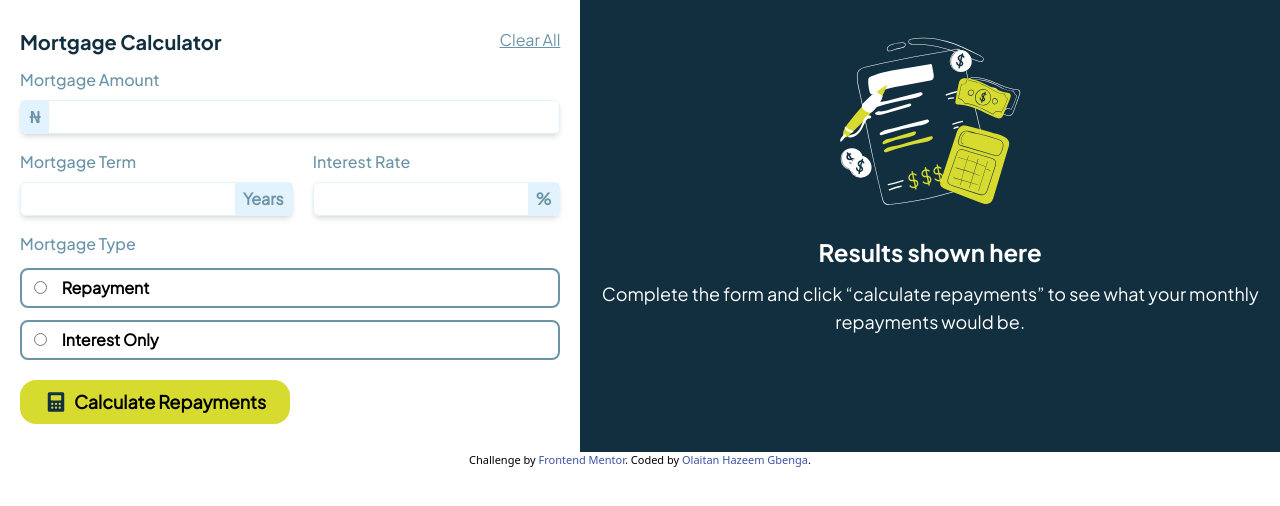
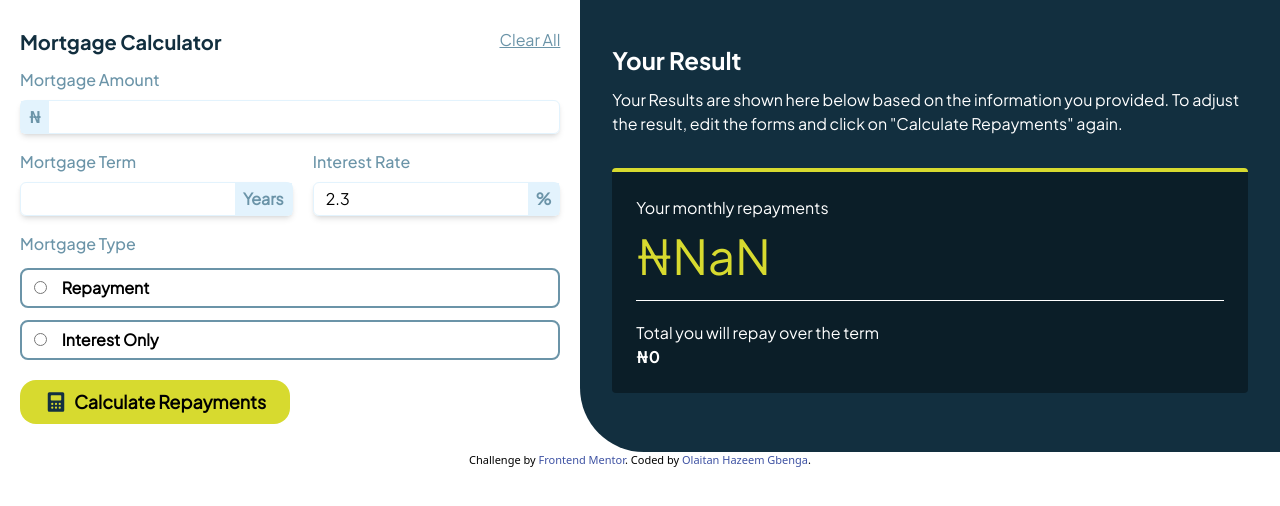
Before and after one commit to GbengaOlaitan/mortgage-repayment-calculator, a website: page src/index.html in a window 1280 px wide. Both pictures are taken after a click on the button "Calculate Repayments". Drawn offline with Linux system fonts and the light colour scheme.

Commit message:
added calculator logic, result display slide

```diff
--- a/src/index.html
+++ b/src/index.html
@@ -22,6 +22,7 @@
       color: hsl(228, 45%, 44%);
     }
   </style>
+  <script src="main.js" defer></script>
 </head>
 
 <body>
@@ -37,12 +38,12 @@
         <section>
           <label for="mortgage-amount" class="font-plusjakartaSansMedium text-inputTextColor">Mortgage Amount</label>
           <div
-            class="js-inputElementContainer flex border-1 border-inputTextBackground rounded-md shadow-md mb-4 mt-2 lg:hover:cursor-pointer lg:hover:border-limeColor">
+            class="js-inputElementContainer flex border-1 border-inputTextBackground rounded-md shadow-md mb-4 mt-2 lg:hover:cursor-pointer">
             <div
               class="js-inputTextBackground bg-inputTextBackground py-1 px-2 font-plusjakartaSansBold font-bold text-inputTextColor">
               &#x20A6
             </div>
-            <input class="js-input flex-grow focus: outline-0 pl-3 lg:hover:cursor-pointer" type="text"
+            <input class="js-input js-m-amount flex-grow focus: outline-0 pl-3 lg:hover:cursor-pointer" type="text"
               id="mortgage-amount">
           </div>
           <div class="lg:flex gap-5">
@@ -50,7 +51,7 @@
               <div for="mortgage-term" class="font-plusjakartaSansMedium text-inputTextColor">Mortgage Term</div>
               <div
                 class="js-inputElementContainer flex border-1 justify-between border-inputTextBackground rounded-md shadow-md mb-4 mt-2">
-                <input class="js-input flex-grow focus:outline-0 lg:hover:cursor-pointer pl-3" type="text"
+                <input class="js-m-term flex-grow focus:outline-0 lg:hover:cursor-pointer pl-3" type="text"
                   id="mortgage-term">
                 <div class="js-inputTextBackground bg-inputTextBackground text-inputTextColor py-1 px-2 font-bold">Years
                 </div>
@@ -60,8 +61,8 @@
               <div for="interest-rate" class="text-inputTextColor font-plusjakartaSansMedium">Interest Rate</div>
               <div
                 class="js-inputElementContainer flex border-1 justify-between border-inputTextBackground rounded-md shadow-md mb-4 mt-2">
-                <input class="js-input flex-grow focus:outline-0 lg:hover:cursor-pointer pl-3" type="text"
-                  id="interest-rate">
+                <input class="js-interest flex-grow focus:outline-0 lg:hover:cursor-pointer pl-3" type="text"
+                  id="interest-rate" value="2.3" disabled>
                 <div class="js-inputTextBackground bg-inputTextBackground py-1 px-2 text-inputTextColor font-bold">%
                 </div>
               </div>
@@ -82,7 +83,7 @@
               </label>
             </div>
             <button
-              class=" text-lg lg:hover:cursor-pointer font-bold flex items-center justify-center rounded-2xl bg-limeColor py-2 mt-5 gap-1.5 w-full lg:w-1/2">
+              class="js-calculate text-lg lg:hover:cursor-pointer font-bold flex items-center justify-center rounded-2xl bg-limeColor py-2 mt-5 gap-1.5 w-full lg:w-1/2">
               <img src="../assets/images/icon-calculator.svg" alt="calculator">
               Calculate Repayments
             </button>
@@ -90,8 +91,8 @@
         </section>
       </main>
     </div>
-    <div class="bg-resultBackground py-8 px-5 lg:flex-grow lg:rounded-bl-[4rem]">
-      <section>
+    <div class="bg-resultBackground py-8 px-8 lg:flex-grow lg:rounded-bl-[4rem]">
+      <section class="js-display-section">
         <div class="flex justify-center">
           <img src="../assets/images/illustration-empty.svg" alt="calculator-img" class="">
         </div>
@@ -101,16 +102,31 @@
             your monthly repayments would be.</p>
         </div>
       </section>
+      <section class="js-result-section hidden">
+        <div class="text-white">
+          <h1 class="font-plusjakartaSansBold text-2xl my-3"> Your Result</h1>
+          <p>Your Results are shown here below based on the information you provided. To adjust the result, edit the
+            forms and click on "Calculate Repayments" again.</p>
+        </div>
+        <div class=" flex flex-col text-white border-t-4 border-t-limeColor font-PlusjakartaSans bg-[hsl(201,56%,10%)] mt-8 px-6 py-6 rounded-sm">
+          <div class="border-b-1">
+            <p class="pb-3">Your monthly repayments</p>
+            <p class="js-result text-5xl pb-5 text-limeColor">1,797.74</p>
+          </div>
+          <div class="mt-5">
+            <p>Total you will repay over the term</p>
+            <p class="js-total-result font-plusjakartaSansBold"><span>&#x20A6</span>539,322.94</p>
+          </div>
+        </div>
+      </section>
     </div>
     <footer>
     </footer>
   </div>
-            <div class="attribution">
-        Challenge by <a href="https://www.frontendmentor.io?ref=challenge">Frontend Mentor</a>.
-        Coded by <a href="#">Olaitan Hazeem Gbenga</a>.
-      </div>
-  <!-- <script src="main.js
-  "></script> -->
+  <div class="attribution">
+    Challenge by <a href="https://www.frontendmentor.io?ref=challenge">Frontend Mentor</a>.
+    Coded by <a href="#">Olaitan Hazeem Gbenga</a>.
+  <div>
 </body>
 
 </html>
--- a/src/main.js
+++ b/src/main.js
@@ -1,22 +1,25 @@
 "use strict";
-//Make the focus on the inputElement
-const inputELement = document.querySelectorAll(".js-input");
-const inputElementContainer = document.querySelector(".js-inputElementContainer");
+const calcButton = document.querySelector('.js-calculate');
+const mAmount = document.querySelector('.js-m-amount');
+const mTerm = document.querySelector('.js-m-term')
+const interest = document.querySelector('.js-interest')
+const mResult = document.querySelector('.js-result')
 
+calcButton.addEventListener('click',()=>{
+    const resultSection = document.querySelector('.js-result-section');
+    const displaySection = document.querySelector('.js-display-section');
+    displaySection.classList.add('hidden')
+   resultSection.classList.remove('hidden');
+  const interestRate =  Number(interest.value / 100);
+  const mAmountValue = Number(mAmount.value);
+  const mTermValue = Number(mTerm.value);
+  const interestPa = interestRate * mTermValue;
+  const interestAmount = mAmountValue * interestPa;
+  const monthlyRepayments = (((interestAmount+mAmountValue)/mTermValue)/ 12).toFixed(2);
+    const mRepayments = `<span>&#x20A6</span>${monthlyRepayments}`;
+  mResult.innerHTML = mRepayments;
+  const tResult = document.querySelector('.js-total-result');
+  const totalRepayment = (interestAmount+mAmountValue);
+    tResult.innerHTML = `<span>&#x20A6</span>${totalRepayment}`
 
-inputELement.forEach((input) => {
-  input.addEventListener("click", () => {
-    const man = document.querySelector('.js-input');
-    man.closest('.js-inputElementContainer').style.borderColor = 'yellow'
-
-    // inputElementContainer.forEach((container) => {
-    //   container.style.borderColor = "hsl(61, 70%, 52%)";
-    // });
-    // const inputTextBackground = document.querySelectorAll(
-    //   ".js-inputTextBackground "
-    // );
-    // inputTextBackground.forEach((background) => {
-    //   background.style.backgroundColor = "hsl(61, 70%, 52%)";
-    // });
-  });
-});
+})
```
Also changed, not shown: src/output.css.
